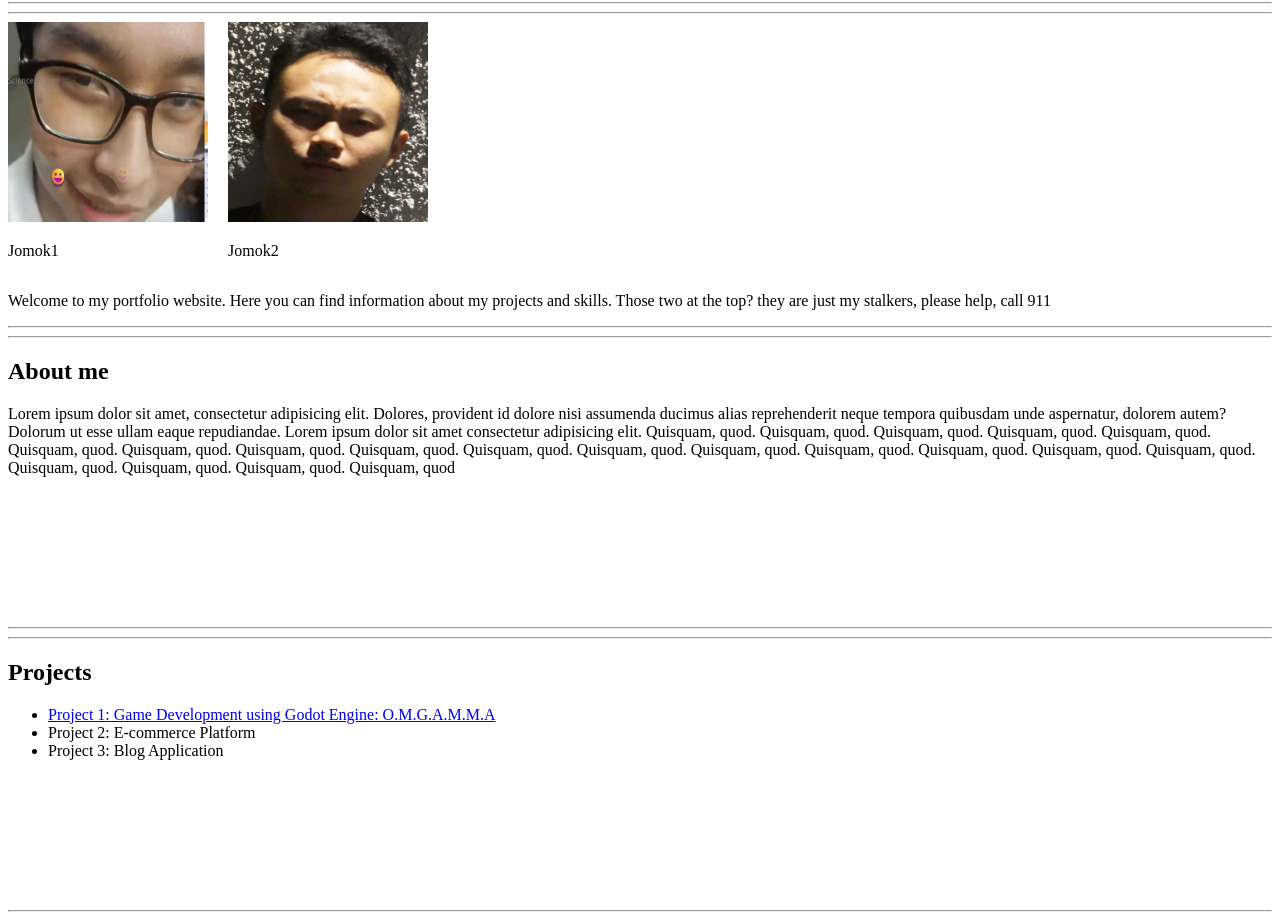
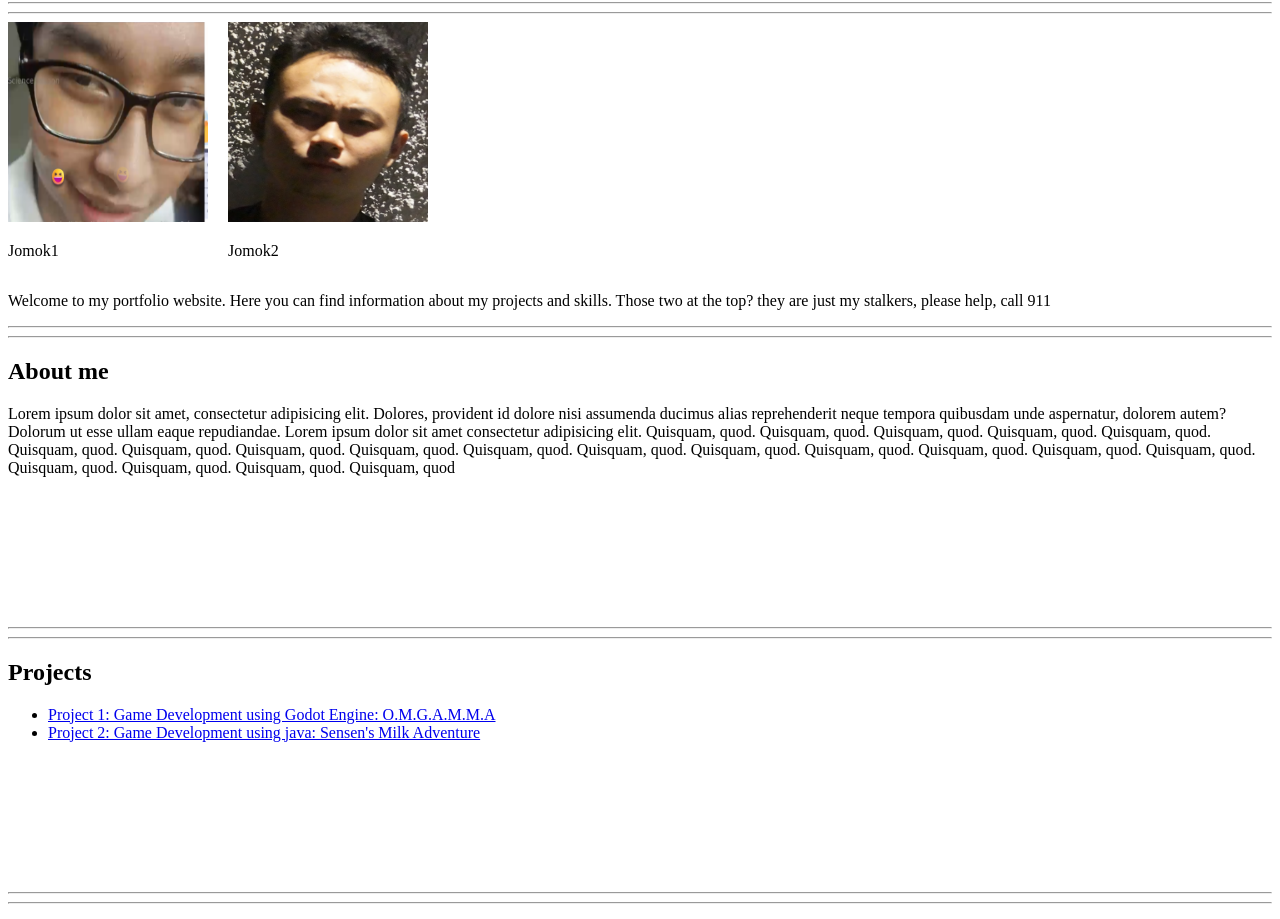
Before and after one commit to Expellar/Portfolio, a plain HTML site: page index.html in a window 1280 px wide. Shown: the part 124-1043 px from the top of the page. Drawn offline with Linux system fonts and the light colour scheme.

Commit message:
Update index.html

```diff
--- a/index.html
+++ b/index.html
@@ -39,8 +39,7 @@
     <h2 id="Projects">Projects</h2>
     <ul>
         <li><a href="https://github.com/SSSalvan/O.M.G.A.M.M.A.git">Project 1: Game Development using Godot Engine: O.M.G.A.M.M.A</a></li>
-        <li>Project 2: E-commerce Platform</li>
-        <li>Project 3: Blog Application</li>
+        <li><a href="https://github.com/Legocrocs/GameProject-1">Project 2: Game Development using java: Sensen's Milk Adventure</a></li>
     </ul>
     <br><br><br><br><br><br><br>
     <hr><hr>
```
